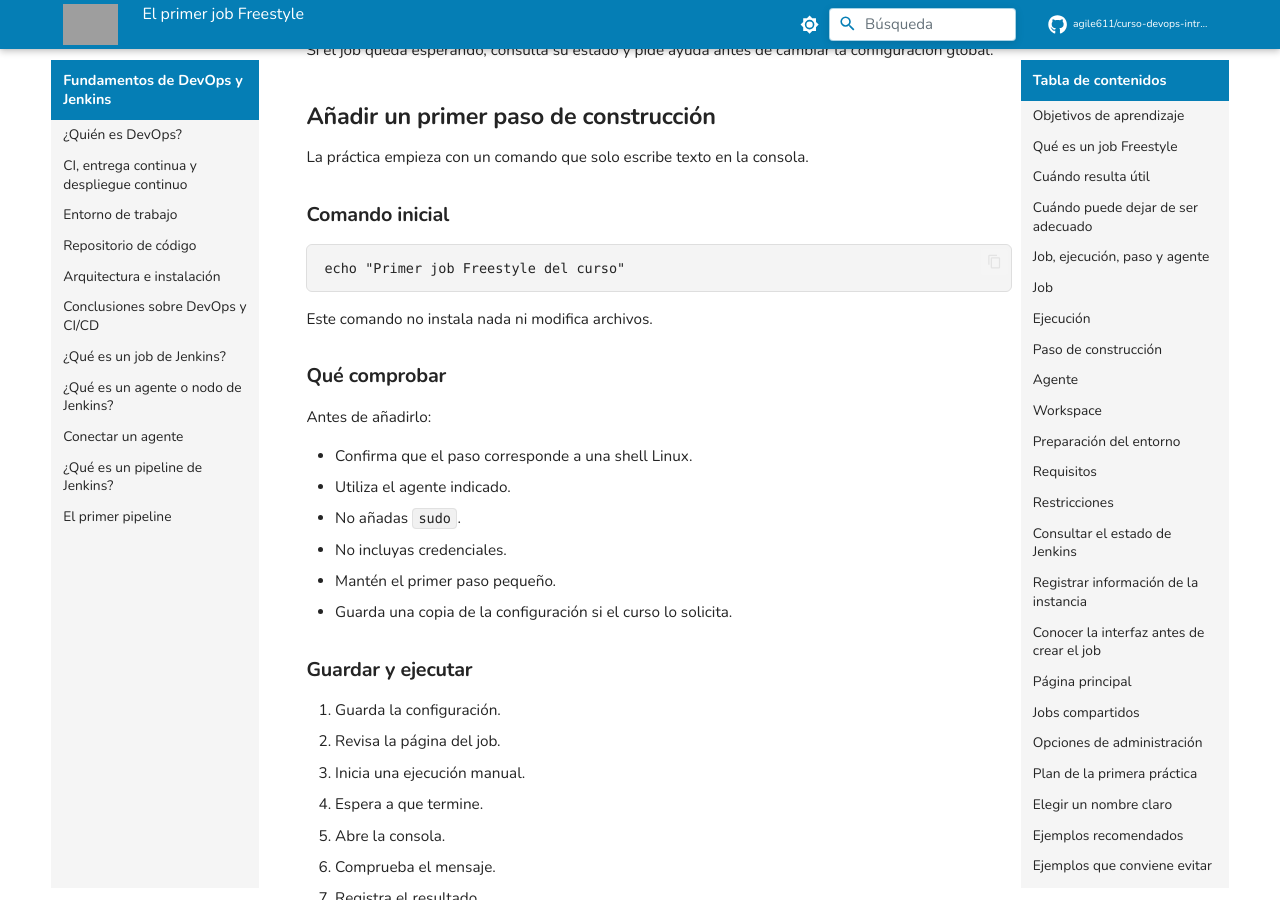
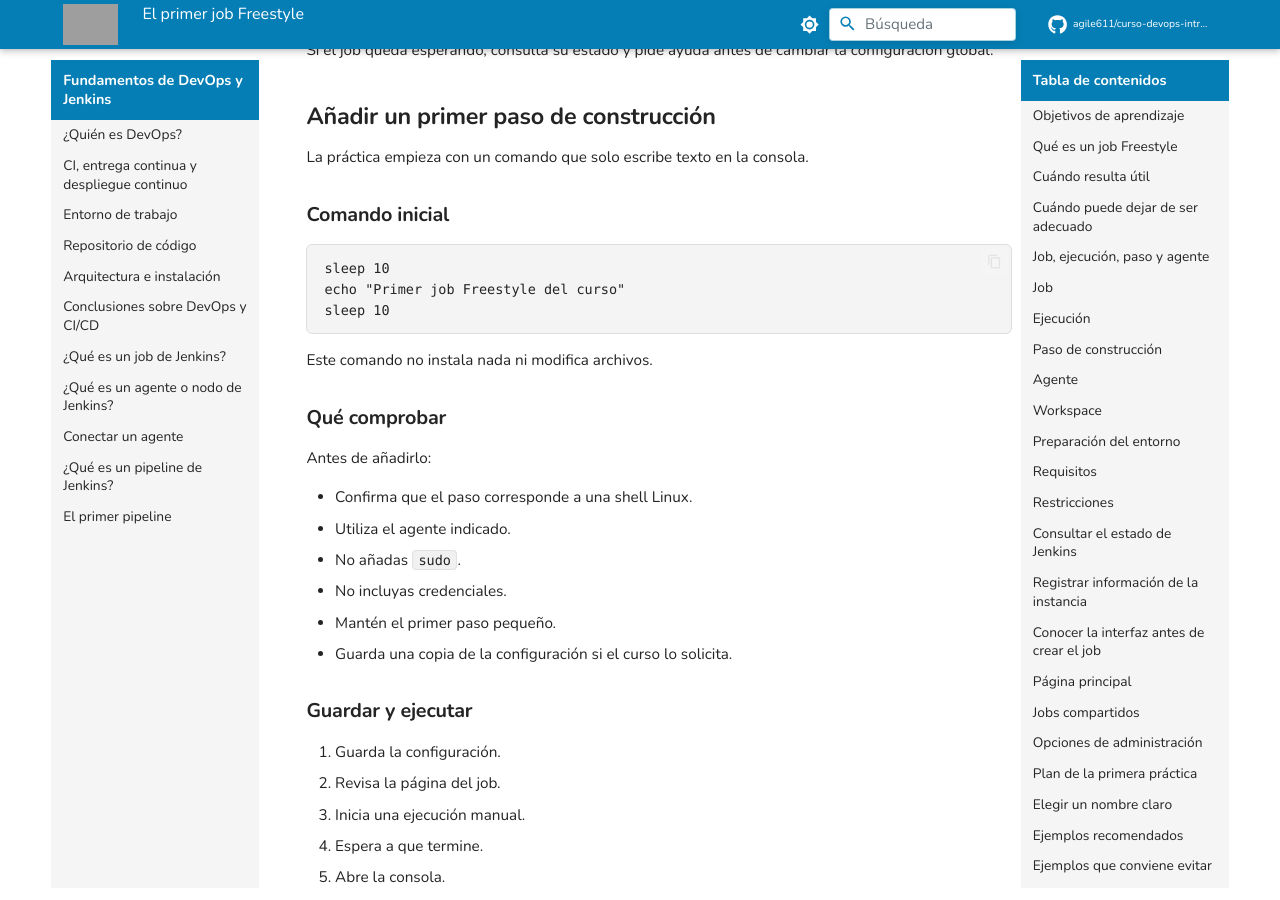
Before and after one commit to agile611/curso-devops-introduccion-a-integracion-continua-y-jenkins, an MkDocs documentation site: the page built from docs/01-fundamentos/08_el_primer_job_freestyle.md, in a window 1280 px wide and 900 px high, scrolled down 10008 px. Built offline with MkDocs 1.6.1 and Material for MkDocs 9.7.7, drawn with Linux system fonts in a browser that asks for light colours; comment, search, counter and statistics services are not loaded; grey boxes are pictures that could not be loaded.

Commit message:
sleep 10

````diff
--- a/docs/01-fundamentos/08_el_primer_job_freestyle.md
+++ b/docs/01-fundamentos/08_el_primer_job_freestyle.md
@@ -391,7 +391,9 @@ La práctica empieza con un comando que solo escribe texto en la consola.
 ### Comando inicial
 
 ```bash
+sleep 10
 echo "Primer job Freestyle del curso"
+sleep 10
 ```
 
 Este comando no instala nada ni modifica archivos.
````
